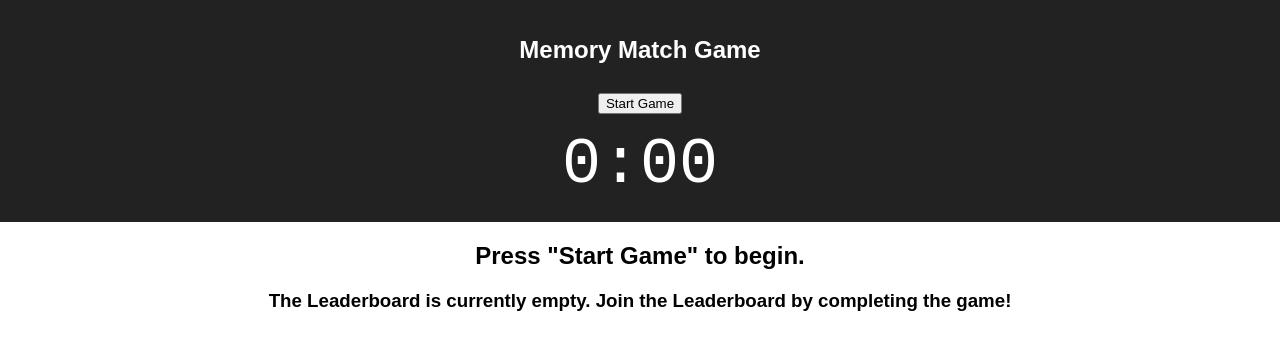
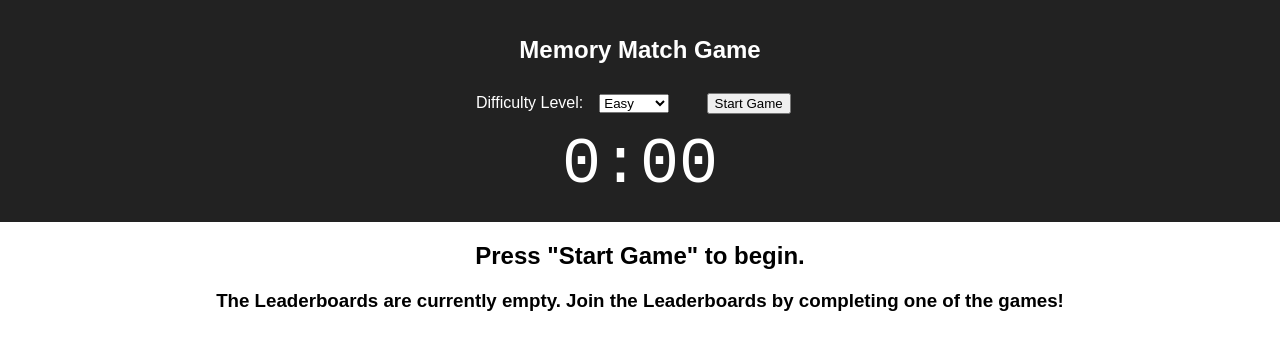
Before and after one commit to JasonLev/react-redux-memory-match, a React (Create React App) app: page / in a window 1280 px wide. Shown: the top 350 px of the page. Built offline with nearby package versions, Linux system fonts and the light colour scheme.

Commit message:
f/difficulty levels with leaderboards

```diff
--- a/src/App.css
+++ b/src/App.css
@@ -27,6 +27,13 @@
   font-size: 5em;
 }
 
+.difficulty-row {
+  display: inline-block;
+  margin-right: 1.5em;
+}
+.difficulty-row>label {
+  margin-right: 1em;
+}
 /* Game Board: */
 main {
   width: 600px;
--- a/src/App.js
+++ b/src/App.js
@@ -1,26 +1,21 @@
 import React, { Component } from 'react';
 import './App.css';
 import Board from './components/Board';
-import GameStatus from './components/GameStatus';
+import GameHeader from './components/GameHeader';
 
 class App extends Component {
   constructor(props){
     super(props);
     this.state = {
       stage: null,
-      currentScore: null
+      difficulty: "easy",
+      score: null
     }
-    this.changeStage = this.changeStage.bind(this);
-    this.changeScore = this.changeScore.bind(this);
+    this.changeGame = this.changeGame.bind(this);
   }
-  changeStage(stage){
+  changeGame(k,v){
     this.setState({
-      stage: stage
-    })
-  }
-  changeScore(score){
-    this.setState({
-      currentScore: score
+      [k]: v
     })
   }
   render() {
@@ -28,13 +23,14 @@ class App extends Component {
       <div className="App">
         <header className="App-header">
           <h1 className="App-title">Memory Match Game</h1>
-          <GameStatus handleStageChange={this.changeStage}
-                      handleScoreChange={this.changeScore}
-                      gameStage={this.state.stage} />
+          <GameHeader handleChange={this.changeGame}
+                      gameStage={this.state.stage}
+                      difficulty={this.state.difficulty} />
         </header>
         <Board gameStage={this.state.stage}
-               score={this.state.currentScore}
-               finish={this.changeStage} />
+               score={this.state.score}
+               difficulty={this.state.difficulty}
+               finish={this.changeGame} />
       </div>
     );
   }
--- a/src/components/Board.js
+++ b/src/components/Board.js
@@ -14,30 +14,46 @@ import queen from '../img/queen_diamond.png';
 class Board extends Component {
   constructor(props){
     super(props);
+    this.cardCollection = [{value: "ace", img: ace, flipped: false},
+      {value: "ace", img: ace, flipped: false},
+      {value: "deuce", img: twoSpade, flipped: false},
+      {value: "deuce", img: twoSpade, flipped: false},
+      {value: "four", img: fourHeart, flipped: false},
+      {value: "four", img: fourHeart, flipped: false},
+      {value: "seven", img: sevenSpade, flipped: false},
+      {value: "seven", img: sevenSpade, flipped: false},
+      {value: "nine", img: nineClub, flipped: false},
+      {value: "nine", img: nineClub, flipped: false},
+      {value: "jack", img: jack, flipped: false},
+      {value: "jack", img: jack, flipped: false},
+      {value: "queen", img: queen, flipped: false},
+      {value: "queen", img: queen, flipped: false},
+      {value: "king", img: king, flipped: false},
+      {value: "king", img: king, flipped: false}]
     this.state = {
-      squares: [{value: "ace", img: ace, flipped: false},
-        {value: "ace", img: ace, flipped: false},
-        // {value: "deuce", img: twoSpade, flipped: false},
-        // {value: "deuce", img: twoSpade, flipped: false},
-        // {value: "four", img: fourHeart, flipped: false},
-        // {value: "four", img: fourHeart, flipped: false},
-        // {value: "seven", img: sevenSpade, flipped: false},
-        // {value: "seven", img: sevenSpade, flipped: false},
-        // {value: "nine", img: nineClub, flipped: false},
-        // {value: "nine", img: nineClub, flipped: false},
-        // {value: "jack", img: jack, flipped: false},
-        // {value: "jack", img: jack, flipped: false},
-        // {value: "queen", img: queen, flipped: false},
-        // {value: "queen", img: queen, flipped: false},
-        {value: "king", img: king, flipped: false},
-        {value: "king", img: king, flipped: false}],
+      squares: this.cardCollection,
       guess: null
     }
   }
   componentWillReceiveProps(nextProps) {
     if (nextProps.gameStage === "started") {
+      this.setupBoard();
+    }
+  }
+  setupBoard(){
+    let boardSize;
+    switch (this.props.difficulty) {
+      case "easy":
+        boardSize = 8
+        break;
+      case "medium":
+        boardSize = 12
+        break;
+      default:
+        boardSize = 16
+    }
+    const squares = this.cardCollection.slice(0,boardSize);
     // hide and shuffle the cards:
-      const squares = this.state.squares;
     squares.forEach(square => {
       square.flipped = false;
     });
@@ -46,7 +62,6 @@ class Board extends Component {
       [squares[i], squares[j]] = [squares[j], squares[i]];
     }
     this.setState({squares: squares, guess: null});
-    }
   }
   squareClick(i){
     if (!this.state.squares[i].flipped) {
@@ -87,7 +102,7 @@ class Board extends Component {
   }
   checkFinish(){
     if (this.state.squares.every(card => card.flipped === true)) {
-      this.props.finish("finished");
+      this.props.finish("stage","finished");
     };
   }
   render() {
@@ -107,13 +122,13 @@ class Board extends Component {
         main = (<div>
                   <h2>Game Paused.</h2>
                   <h3>Press "Resume Game" to continue.  Press "Reset" to Start Over.</h3>
-                  <Leaderboard score={null} />
+                  <Leaderboard score={null} difficulty={this.props.difficulty}/>
                 </div>
                );
         break;
       case "finished":
         main = (<div>
-                  <Leaderboard score={this.props.score} />
+                  <Leaderboard score={this.props.score} difficulty={this.props.difficulty}/>
                   <h2>Press "Play Again" to try for a better score.</h2>
                 </div>
                );
@@ -121,7 +136,7 @@ class Board extends Component {
       default:
         main = (<div>
                   <h2>Press "Start Game" to begin.</h2>
-                  <Leaderboard score={null} />
+                  <Leaderboard score={null} difficulty={null}/>
                 </div>
                );
     }
--- /dev/null
+++ b/src/components/DifficultySelector.js
@@ -0,0 +1,15 @@
+import React from 'react';
+
+function DifficultySelector(props) {
+  return (
+    <div className="difficulty-row">
+      <label htmlFor="difficulty-select">Difficulty Level:</label>
+      <select id="difficulty-select" onChange={props.handleDifficulty} value={props.difficulty}>
+        <option value="easy">Easy</option>
+        <option value="medium">Medium</option>
+        <option value="hard">Hard</option>
+      </select>
+    </div>
+  );
+}
+export default DifficultySelector;
--- a/src/components/GameStatus.js
+++ b/src/components/GameHeader.js
@@ -1,8 +1,9 @@
 import React, { Component } from 'react';
 import Timer from './Timer';
 import Button from './Button';
+import DifficultySelector from './DifficultySelector';
 
-class GameStatus extends Component {
+class GameHeader extends Component {
   constructor(props){
     super(props);
     this.state = {
@@ -10,25 +11,30 @@ class GameStatus extends Component {
     }
     this.toggleReset = this.toggleReset.bind(this);
     this.changeGame = this.changeGame.bind(this);
+    this.changeDifficulty = this.changeDifficulty.bind(this);
   }
   toggleReset(){
     this.setState({
       reset: !this.state.reset
     });
-    this.props.handleStageChange(null);
+    this.props.handleChange("stage",null);
+  }
+  changeDifficulty(e){
+    this.props.handleChange("difficulty", e.target.value);
   }
   changeGame(){
     if (this.props.gameStage === "started" || this.props.gameStage === "active") {
-      this.props.handleStageChange("paused");
+      this.props.handleChange("stage","paused");
     } else if (this.props.gameStage === "paused") {
-      this.props.handleStageChange("active");
+      this.props.handleChange("stage","active");
     } else {
-      this.props.handleStageChange("started");
+      this.props.handleChange("stage","started");
     }
   }
   render() {
     return (
       <div>
+        {this.props.gameStage == null && <DifficultySelector handleDifficulty={this.changeDifficulty} difficulty={this.props.difficulty} />}
         <Button handleClick={this.changeGame}
                 gameStage={this.props.gameStage} />
         {(this.props.gameStage === "started" ||
@@ -39,11 +45,11 @@ class GameStatus extends Component {
         <Timer initTime={0}
                gameStage={this.props.gameStage}
                reset={this.state.reset}
-               changeScore={this.props.handleScoreChange}
+               changeScore={this.props.handleChange}
                toggleReset={this.toggleReset} />
       </div>
     );
   }
 }
 
-export default GameStatus;
+export default GameHeader;
--- a/src/components/LeaderForm.js
+++ b/src/components/LeaderForm.js
@@ -13,7 +13,6 @@ class LeaderForm extends React.Component {
   submitHandler(e) {
     e.preventDefault();
     this.props.onSubmit(this.state.inputField.trim());
-
     this.setState({
       inputField: ''
     });
@@ -27,7 +26,7 @@ class LeaderForm extends React.Component {
   render() {
     return (
       <div>
-        <h3>Congratulations! You'll join the Leaderboard as #{this.props.rank}!</h3>
+        <h3>Congratulations! You'll join the "{this.props.difficulty}" Leaderboard as #{this.props.rank}!</h3>
         <form onSubmit={this.submitHandler} className="leader-form">
         <h3>Enter your initials...</h3>
           <label htmlFor="initials">Initials:</label>
--- a/src/components/LeaderList.js
+++ b/src/components/LeaderList.js
@@ -1,7 +1,7 @@
 import React from 'react';
 
 function LeaderList(props) {
-  let leaderList = props.highScores.map(
+  let leaderList = props.scores.map(
     (score, i) => {
       let seconds = score.score % 60;
       return (<li key={i} className={i === props.index ? "leader-highlight" : undefined}>
@@ -13,7 +13,6 @@ function LeaderList(props) {
   );
   return (
     <ul className="leaderlist">
-      <h3>Leaderboard:</h3>
       {leaderList}
     </ul>
   );
--- /dev/null
+++ b/src/components/LeaderLists.js
@@ -0,0 +1,22 @@
+import React from 'react';
+import LeaderList from './LeaderList';
+
+function LeaderLists(props) {
+  let allList = Object.entries(props.highScoreLists).map(
+    ([difficultyLevel, scores], i) => {
+      let diffLevelCapitalized = difficultyLevel[0].toUpperCase() + difficultyLevel.slice(1);
+      return (
+        <li key={i} className={difficultyLevel === props.difficulty ? "leaderlist" : undefined}>
+          <h4>{diffLevelCapitalized}:</h4>
+          <LeaderList scores={scores} index={difficultyLevel === props.difficulty ? props.index : undefined}/>
+        </li>
+      );
+  });
+  return (
+    <ul>
+      <h3>Leaderboards:</h3>
+      {allList}
+    </ul>
+  );
+}
+export default LeaderLists;
--- a/src/components/Leaderboard.js
+++ b/src/components/Leaderboard.js
@@ -1,29 +1,45 @@
 import React, { Component } from 'react';
 import LeaderForm from './LeaderForm';
-import LeaderList from './LeaderList';
+import LeaderLists from './LeaderLists';
 
-let highScores = [];
+let highScoreLists = {};
 class Leaderboard extends Component {
   constructor(props){
     super(props);
     this.state = {
-      highScores: highScores,
+      highScoreLists: highScoreLists,
       renderForm: false,
       newHighScoreIndex: null,
       formSubmitted: false
     }
     this.submitForm = this.submitForm.bind(this);
   }
-  componentDidUpdate(prevProps, prevState) {
+  componentDidUpdate(prevProps) {
     if (prevProps.score !== this.props.score) {
-      this.compareScore(this.props.score);
+      this.checkLeaderlist(this.props.score);
     }
   }
   componentWillUnmount() {
-    highScores = this.state.highScores;
+    highScoreLists = this.state.highScoreLists;
+  }
+  checkLeaderlist(score){
+    if (this.state.highScoreLists[this.props.difficulty]) {
+      this.compareScore(score);
+    } else {
+      this.createLeaderList();
+    }
+  }
+  createLeaderList(){
+    let lists = this.state.highScoreLists;
+    lists[this.props.difficulty] = [];
+    this.setState({
+      highScoreLists: lists,
+      renderForm: true,
+      newHighScoreIndex: 0
+    });
   }
   compareScore(score){
-    let leaderScores = this.state.highScores;
+    let leaderScores = this.state.highScoreLists[this.props.difficulty];
     if (leaderScores.some(leaderScore => score < leaderScore.score)) {
       for (let i = 0; i < leaderScores.length; i++) {
         if (score < leaderScores[i].score) {
@@ -40,44 +56,43 @@ class Leaderboard extends Component {
         newHighScoreIndex: leaderScores.length
       });
     }
-    // else {
-    //
-    // }
   }
   submitForm(data) {
-    let scores = [...this.state.highScores];
-    let top10;
-    if (scores.length) {
-      scores.splice(this.state.newHighScoreIndex,0,{score: this.props.score, name: data});
-      top10 = scores.slice(0,10);
-    } else {
-      scores.push({score: this.props.score, name: data});
-      top10 = scores;
-    }
+    let lists = this.state.highScoreLists;
+    let scores = lists[this.props.difficulty];
+    scores.splice(this.state.newHighScoreIndex,0,{score: this.props.score, name: data});
+    let top10 = scores.slice(0,10);
+    lists[this.props.difficulty] = top10;
     this.setState({
-      highScores: top10,
+      highScoreLists: lists,
       renderForm: false,
       formSubmitted: true
     });
   }
   renderForm(){
     if (this.state.renderForm) {
-      return <LeaderForm onSubmit={this.submitForm} rank={this.state.newHighScoreIndex + 1} />;
+      return <LeaderForm onSubmit={this.submitForm}
+                         rank={this.state.newHighScoreIndex + 1}
+                         difficulty={this.props.difficulty} />;
     } else {
-      return (this.state.formSubmitted ?
-        <h3>Here's the new leaderboard:</h3> :
-        <h3>Your score wasn't fast enough for the leaderboard.  Good luck next time.</h3>
+      return (!this.state.formSubmitted && <h3>Your score wasn't fast enough for the leaderboard.  Good luck next time.</h3>
       );
+    }
+  }
+  renderList(){
+    if (Object.keys(this.state.highScoreLists).length) {
+      return <LeaderLists difficulty={this.props.difficulty}
+                         index={this.state.newHighScoreIndex}
+                         highScoreLists={this.state.highScoreLists} />;
+    } else {
+      return <h3>The Leaderboards are currently empty.  Join the Leaderboards by completing one of the games!</h3>;
     }
   }
   render() {
     return (
       <div>
-        {this.props.score && (this.renderForm())}
-        {!this.state.renderForm && (this.state.highScores.length ?
-          <LeaderList index={this.state.newHighScoreIndex} highScores={this.state.highScores} /> :
-          <h3>The Leaderboard is currently empty.  Join the Leaderboard by completing the game!</h3>
-        )}
+        {this.props.score && this.renderForm()}
+        {!this.state.renderForm && this.renderList()}
       </div>
     );
   }
--- a/src/components/Timer.js
+++ b/src/components/Timer.js
@@ -18,7 +18,7 @@ class Timer extends Component {
   }
   onFinish() {
     if (!this.state.scoreUpdated) {
-      this.props.changeScore(this.state.time);
+      this.props.changeScore("score",this.state.time);
       this.onPause();
       this.setState({
         scoreUpdated: true
```
Lines whose indentation alone changed are shown as unchanged.
